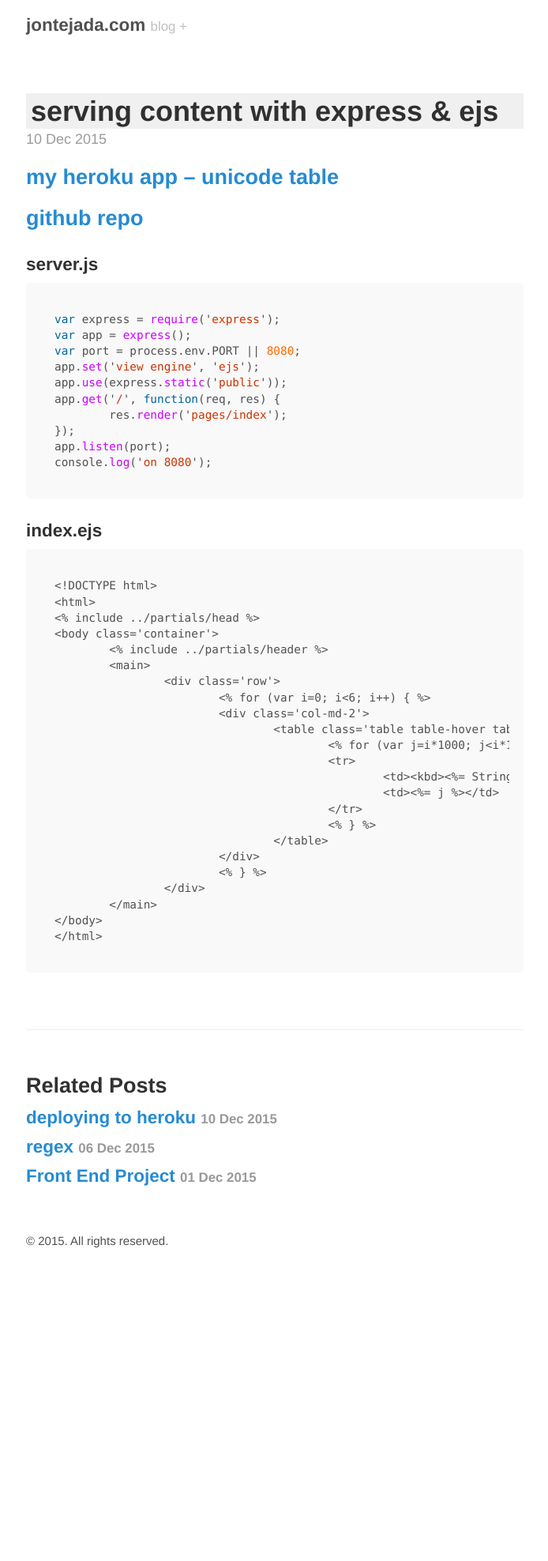
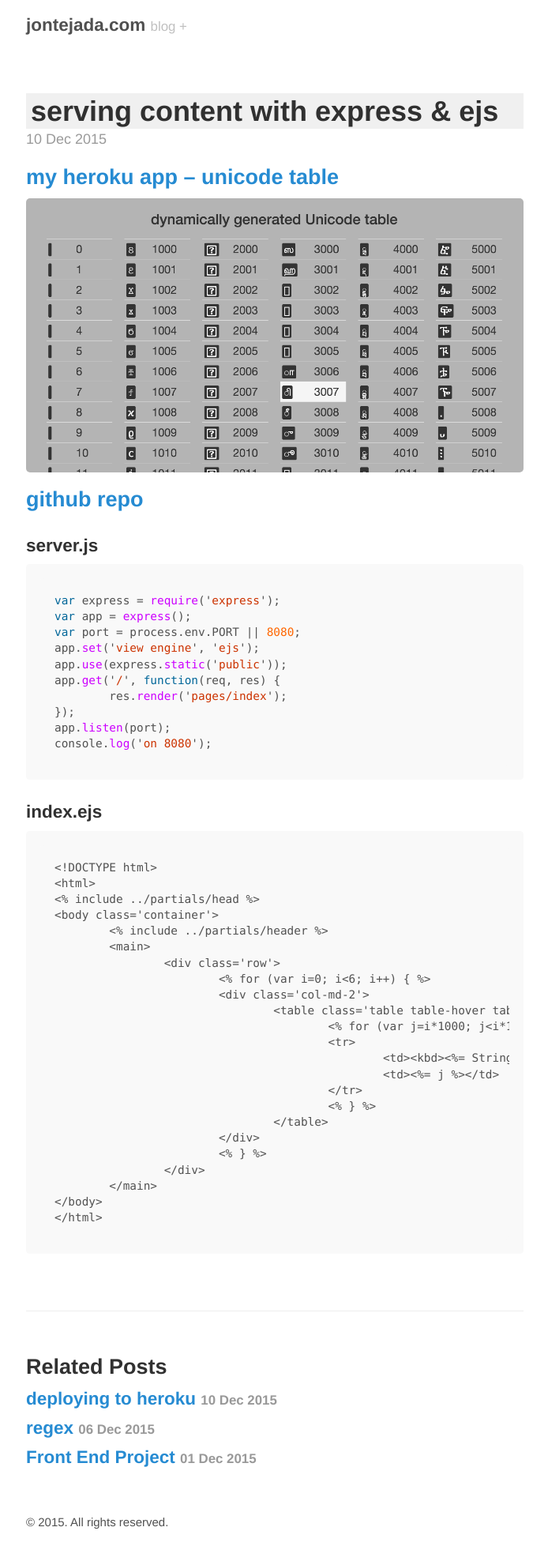
Before and after one commit to jontejada/jontejada.github.io, a Jekyll site: the page built from _posts/2015-12-09-express.md, in a window 1280 px wide. Shown: the whole page at 79% size, without its empty margins (292-986 px from the left). Built offline with Jekyll 4.4.1, drawn with Linux system fonts in a browser that asks for light colours; Markdown is read by kramdown in place of the engine named in the settings; before the commit the page ends 1620 px from its top, so only the background shows below that.

Commit message:
unicode screenshot

```diff
--- a/_posts/2015-12-09-express.md
+++ b/_posts/2015-12-09-express.md
@@ -6,6 +6,8 @@ categories: notes
 ---
 
 ##[my heroku app -- unicode table](https://radiant-basin-9785.herokuapp.com/)
+
+![unicode screenshot]({{ site.baseurl }}/assets/unicode.png)
 
 ##[github repo](https://github.com/jontejada/unicode)
 
```
Also changed, not shown: assets/unicode.png (added).
